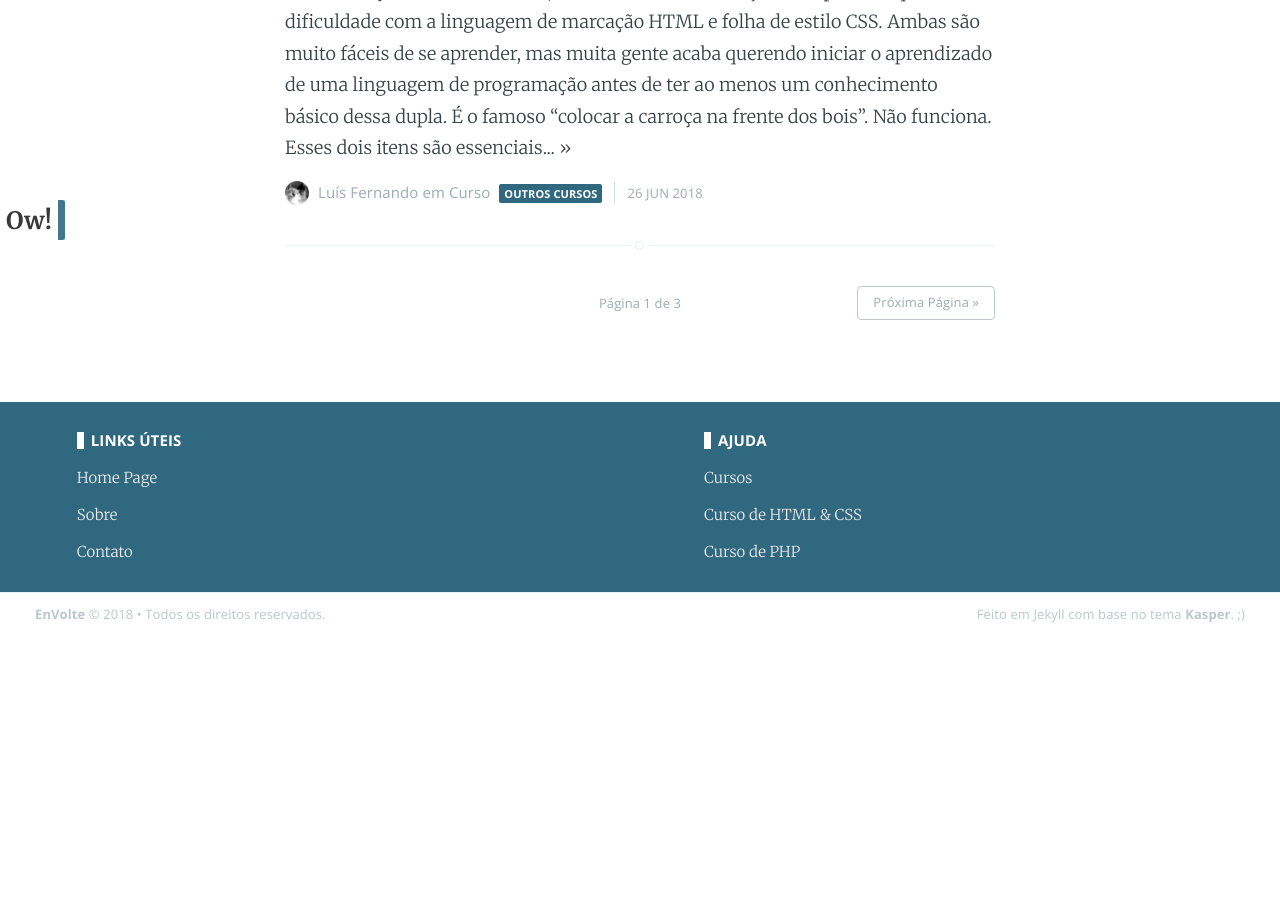
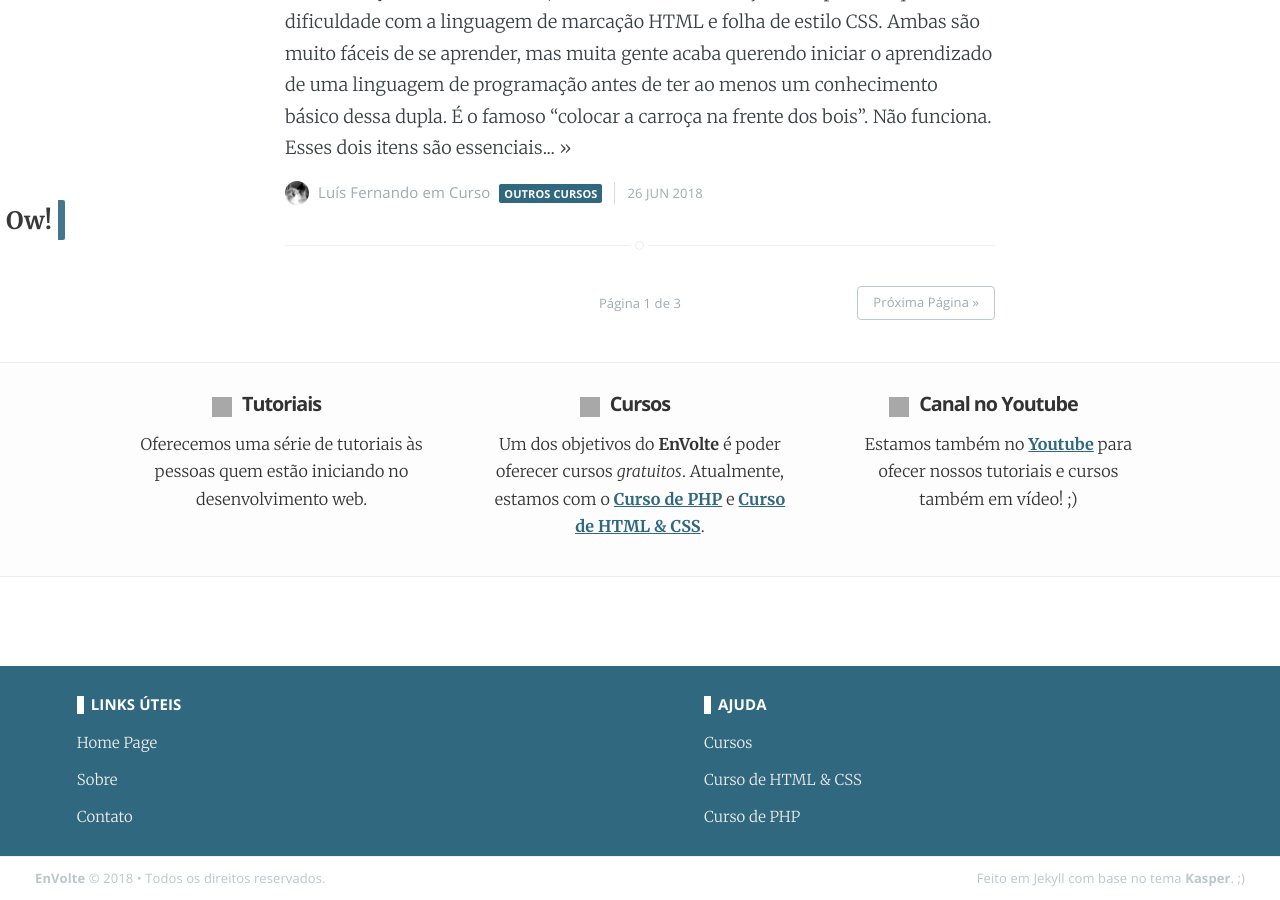
Before and after one commit to EnVolte/envolte.github.io, a Jekyll site: the page built from index.html, in a window 1280 px wide and 900 px high, scrolled down 2404 px. Built offline with Jekyll 4.4.1, drawn with Linux system fonts in a browser that asks for light colours; the list of posts is cut into pages by our own code; before the commit the page ends 3040 px from its top, so only the background shows below that; grey boxes are pictures that could not be loaded.

Commit message:
Update default.html

```diff
--- a/_layouts/default.html
+++ b/_layouts/default.html
@@ -60,6 +60,30 @@ $(document).ready(function(){
 
     {{ content }}
 
+
+	<section id="about">
+
+   <div id="centre">
+
+       <div id="left">
+           <h2><span class="icon" style="background-image: url('https://raw.githubusercontent.com/google/material-design-icons/master/action/2x_web/ic_chrome_reader_mode_black_48dp.png');"></span> Tutoriais</h2>
+               <p>Oferecemos uma série de tutoriais às pessoas quem estão iniciando no desenvolvimento web.</p>
+       </div>
+
+       <div id="center">
+           <h2><span class="icon" style="background-image: url('https://raw.githubusercontent.com/google/material-design-icons/master/action/2x_web/ic_code_black_48dp.png');"></span> Cursos</h2>
+               <p>Um dos objetivos do <b>EnVolte</b> é poder oferecer cursos <i>gratuitos</i>. Atualmente, estamos com o <b><a href="https://envolte.github.io/Curso-de-PHP.html">Curso de PHP</a></b> e <b><a href="https://envolte.github.io/Curso-HTML-CSS.html">Curso de HTML & CSS</a></b>.</p>
+       </div>
+
+       <div id="right">
+           <h2><span class="icon" style="background-image: url('https://raw.githubusercontent.com/google/material-design-icons/master/av/2x_web/ic_video_library_black_48dp.png');"></span> Canal no Youtube</h2>
+               <p>Estamos também no <a href="">Youtube</a> para ofecer nossos tutoriais e cursos também em vídeo! ;)</p>
+       </div>
+
+   </div><!-- Centre -->
+
+</section>
+
 	<footer id="baixo">
 
 <section class="alignleft">
```
